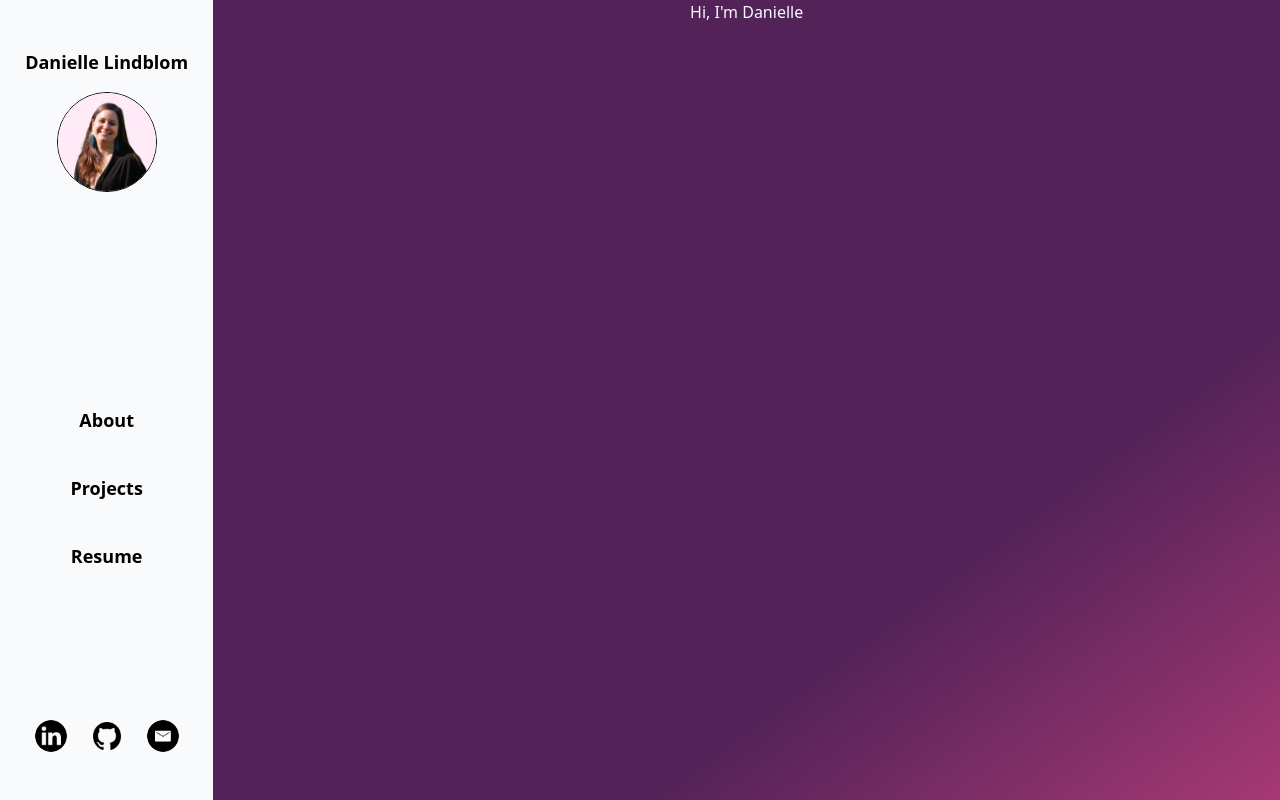
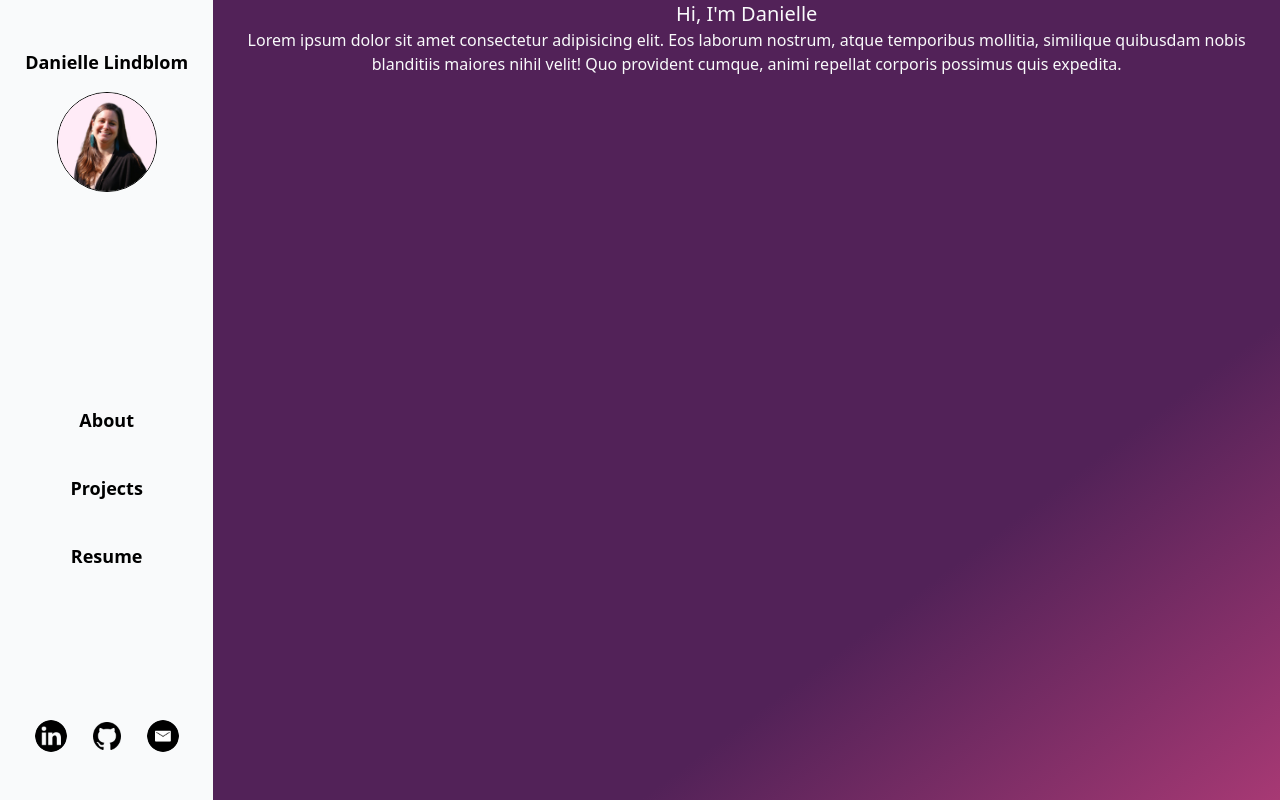
Before and after one commit to Danielle254/portfolio3, a Next.js app: page / in a window 1280 px wide. Built offline with nearby package versions, Linux system fonts and the light colour scheme.

Commit message:
fix: scrollbar placement on screen

```diff
--- a/src/app/About.jsx
+++ b/src/app/About.jsx
@@ -2,8 +2,9 @@ import React from 'react'
 
 export default function About() {
   return (
-    <div className='h-full w-full'>
-      <h2>Hi, I'm Danielle</h2>
+    <div className='h-full max-w-5xl mx-auto'>
+      <h2 className='text-xl'>Hi, I'm Danielle</h2>
+      <p>Lorem ipsum dolor sit amet consectetur adipisicing elit. Eos laborum nostrum, atque temporibus mollitia, similique quibusdam nobis blanditiis maiores nihil velit! Quo provident cumque, animi repellat corporis possimus quis expedita.</p>
     </div>
   )
 }
--- a/src/app/Projects.jsx
+++ b/src/app/Projects.jsx
@@ -2,8 +2,9 @@ import React from 'react'
 
 export default function Projects() {
   return (
-    <div className='h-full w-full'>
-      <h2>Projects</h2>
+    <div className='h-full max-w-5xl mx-auto'>
+      <h2 className='text-xl'>Projects</h2>
+      <p>Lorem, ipsum dolor sit amet consectetur adipisicing elit. Rerum facere odio voluptas minus rem non quos ad laboriosam nisi? Nulla tempora illo placeat quidem veniam rerum eveniet, nihil deleniti praesentium.</p>
     </div>
   )
 }
--- a/src/app/page.tsx
+++ b/src/app/page.tsx
@@ -3,7 +3,7 @@ import Projects from './Projects'
 
 export default function Home() {
   return (
-    <div className="max-w-5xl mx-auto h-full overflow-y-scroll text-center text-gray-50">
+    <div className="h-full overflow-y-scroll text-center text-gray-50">
       <About />
       <Projects />
     </div>
```
